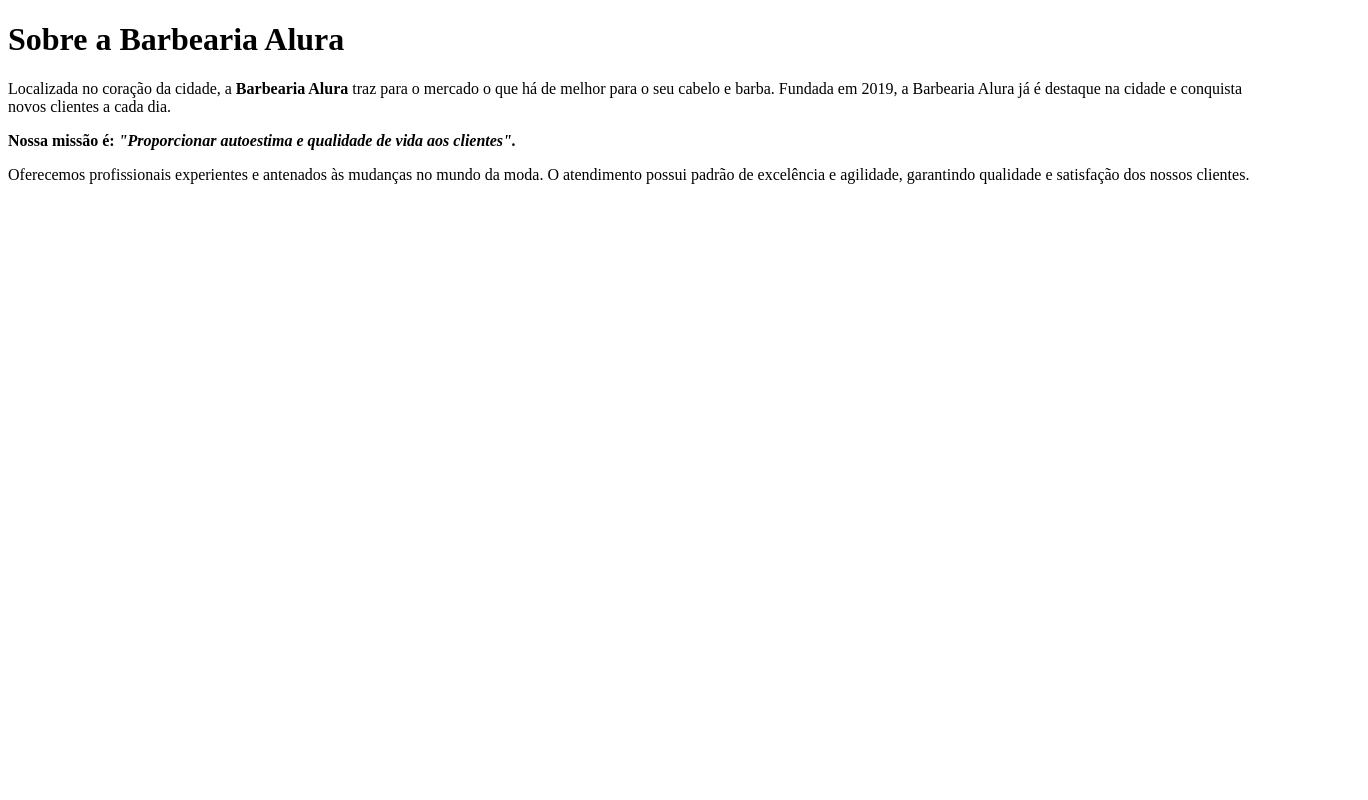
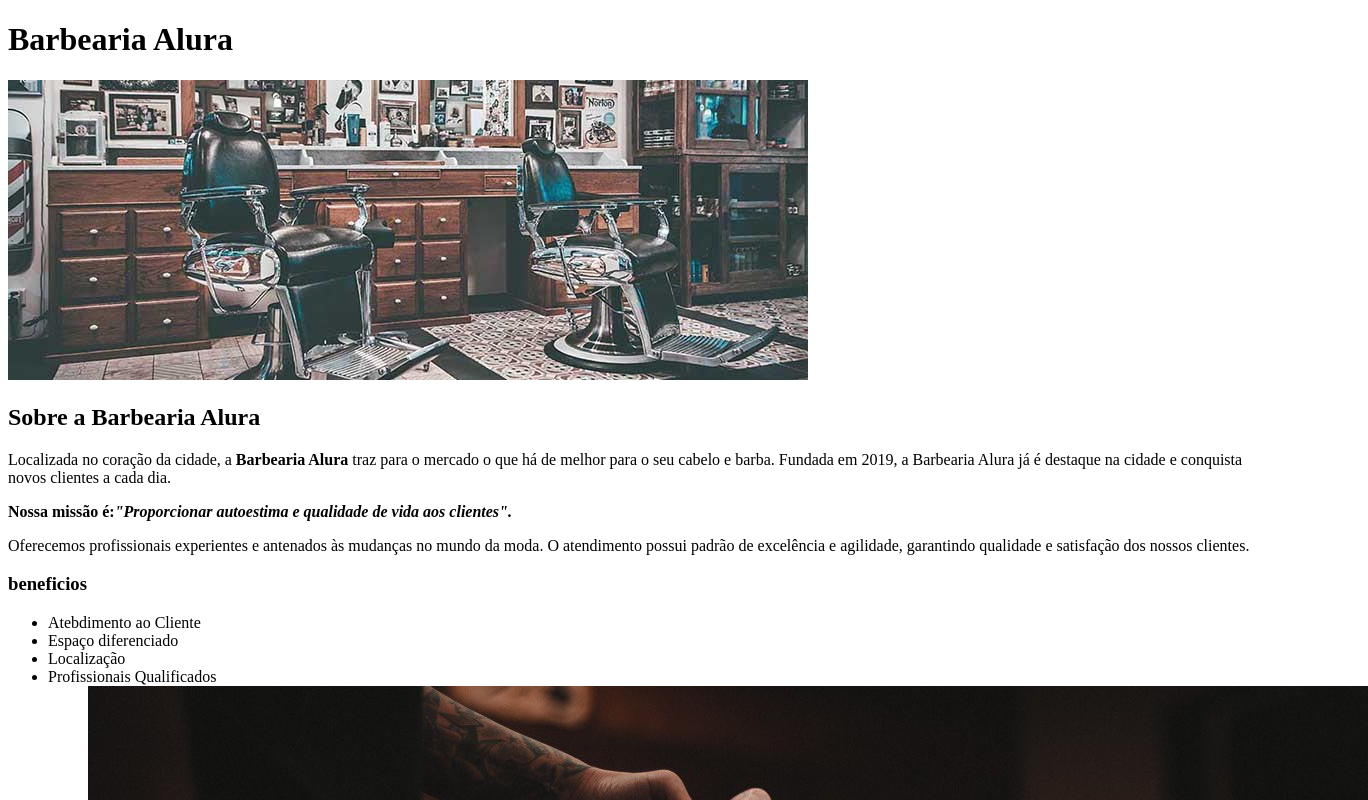
Before and after one commit to hay182/progama-o, a plain HTML site: page index.html in a window 1280 px wide. Shown: the top 800 px of the page, 1368 px wide, since content can reach past the window. Drawn offline with Linux system fonts and the light colour scheme.

Commit message:
Add files via upload

```diff
--- a/index.html
+++ b/index.html
@@ -6,12 +6,29 @@
     <title>Barbearia Alura</title>
 </head>
 <body>
+    <header>
+       <h1 src="titulo principal">Barbearia Alura</h1>
+    </header>
+    <img src="banner.jpg" alt="Barbearia Alura">
+  <div>
+    <h2 class=" titulo centralizado">Sobre a Barbearia Alura</h2>
 
-    <h1>Sobre a Barbearia Alura</h1>
-    <p>Localizada no coração da cidade, a <strong>Barbearia Alura</strong>  traz para o mercado o que há de melhor para o seu cabelo e barba. Fundada em 2019, a Barbearia Alura já é destaque na cidade e conquista novos clientes a cada dia.
-    </p>
-    <p> <strong>Nossa missão é: <em>"Proporcionar autoestima e qualidade de vida aos clientes".</em>  </strong> </p>
-    <p>Oferecemos profissionais experientes e antenados às mudanças no mundo da moda. O atendimento possui padrão de excelência e agilidade, garantindo qualidade e satisfação dos nossos clientes.
-    </p>
+    <p>Localizada no coração da cidade, a <strong>Barbearia Alura</strong> traz para o mercado o que há de melhor para o seu cabelo e barba. Fundada em 2019, a Barbearia Alura já é destaque na cidade e conquista novos clientes a cada dia. </p>
+     <p id="missao"><strong>Nossa missão é:<em>"Proporcionar autoestima e qualidade de vida aos clientes".</em></strong></p>
+     <p>Oferecemos profissionais experientes e antenados às mudanças no mundo da moda. O atendimento possui padrão de excelência e agilidade, garantindo qualidade e satisfação dos nossos clientes.
+</p> </div>
+
+</div>
+
+<div class="beneficios">
+    <h3 class="titulo-centralizado"> beneficios</h3>
+<ul>
+    <li class="itens">Atebdimento ao Cliente</li>
+    <li class="itens">Espaço diferenciado</li>
+    <li class="itens">Localização</li>
+    <li class="itens">Profissionais Qualificados</li>
+    <ul>
+    <img src="beneficios.jpg" alt="beneficios" class="img-beneficios">
+    </div>
 </body>
 </html>
--- /dev/null
+++ b/styje.css
@@ -0,0 +1,26 @@
+    body{
+        background-color: #cccccc;
+    }
+
+    img{
+        width: 100%;
+    }
+    .titulo-principal{
+        padding: 20px;
+    }
+    .titulo-centralizado{
+        text-align: center;
+    }
+
+    h1, p{
+        text-align: center;
+    }
+    em{
+        color: red;
+    }
+    #missao{
+        font-size: 20px;
+    }
+    .itens {
+        font-style: italic;
+    }
```
Also changed, not shown: beneficios.jpg (added).
